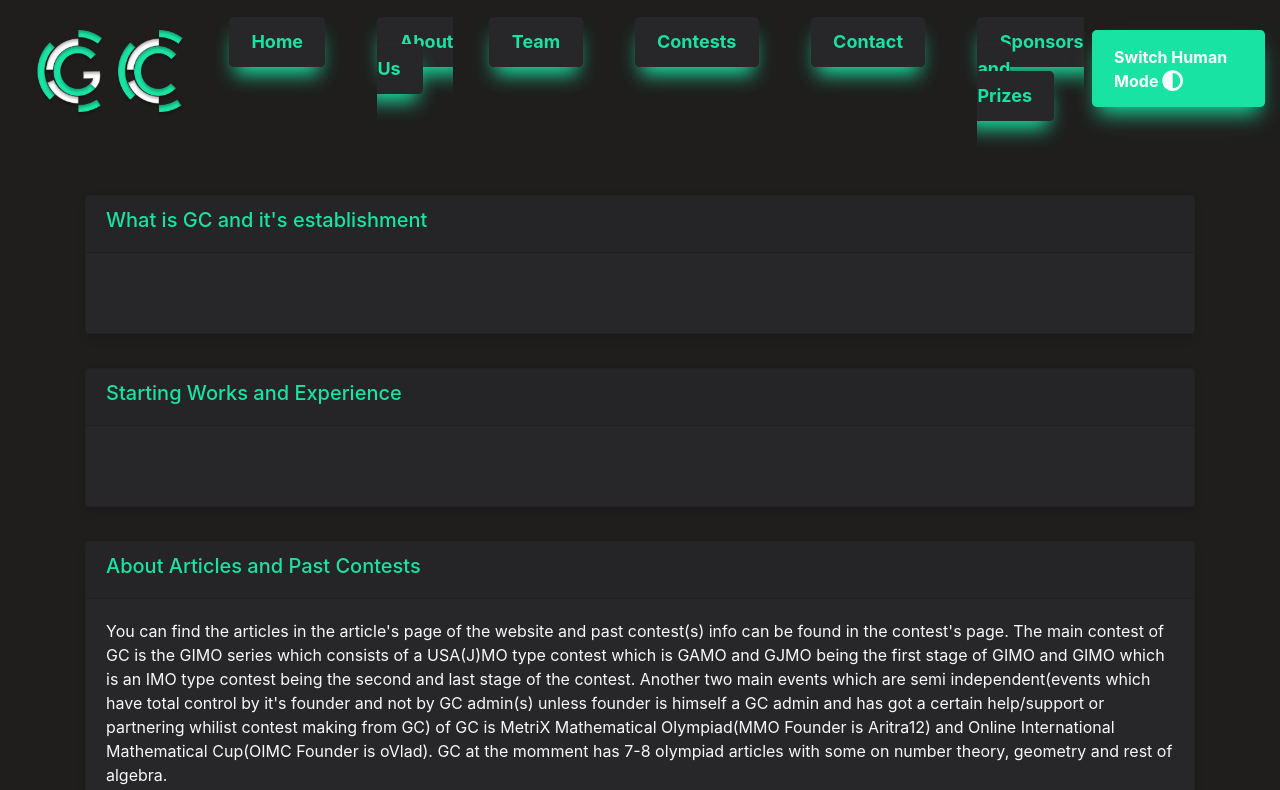
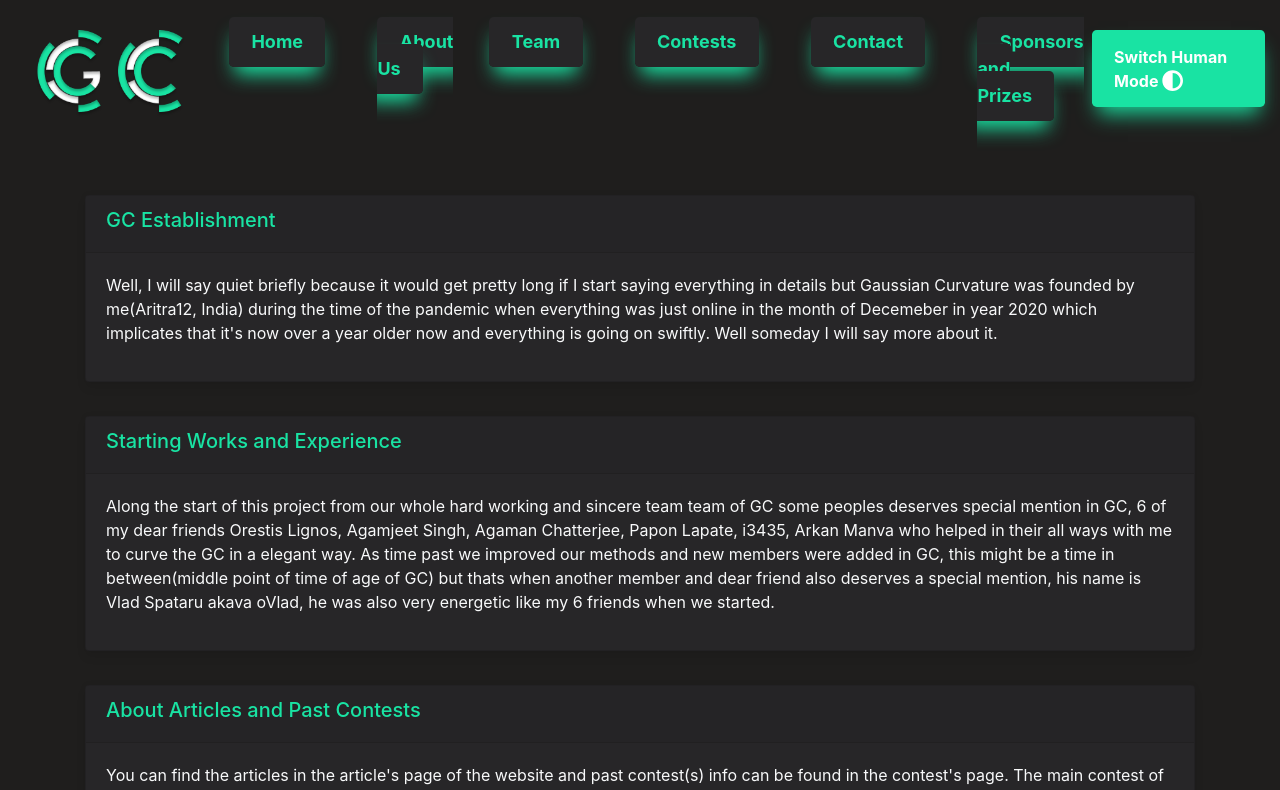
Before and after one commit to gaussiancurvolympiads/gaussiancurv, a React (Create React App) app: page /anonymous in a window 1280 px wide. Shown: the top 790 px of the page. Built offline with nearby package versions, Linux system fonts and the light colour scheme.

Commit message:
Update About.jsx

```diff
--- a/src/components/About.jsx
+++ b/src/components/About.jsx
@@ -102,8 +102,8 @@ const About = ({ darkMode }) => {
             <Col lg={12} align='left'>
                <Card className="skill-nbcard">
 
-                    <Card.Header><div class= "head"><h5>What is GC and it's establishment </h5></div></Card.Header>      <Card.Body>
-                     <Card.Text align="left" class={darkMode? "text-secondary" : "text-light"}>
+                    <Card.Header><div class= "head"><h5>GC Establishment </h5></div></Card.Header>      <Card.Body>
+                     <Card.Text align="left" class={darkMode? "text-secondary" : "text-light"}> Well, I will say quiet briefly because it would get pretty long if I start saying everything in details but Gaussian Curvature was founded by me(Aritra12, India) during the time of the pandemic when everything was just online in the month of Decemeber in year 2020 which implicates that it's now over a year older now and everything is going on swiftly. Well someday I will say more about it.
 <br></br>
 
 
@@ -115,8 +115,9 @@ const About = ({ darkMode }) => {
                <Card className="skill-nbcard">
 
                     <Card.Header><div class= "lead"><h5>Starting Works and Experience</h5></div></Card.Header>      <Card.Body>
-                     <Card.Text align="left" class={darkMode? "text-secondary" : "text-light"}>
-
+                     <Card.Text align="left" class={darkMode? "text-secondary" : "text-light"}> Along the start of this project from our whole hard working and sincere team team of GC some peoples deserves special mention in GC, 6 of my dear friends Orestis Lignos, Agamjeet Singh, Agaman Chatterjee, Papon Lapate, i3435, Arkan Manva  who helped in their all ways with me to curve the GC in a elegant way. As time past we improved our methods and new members were added in GC, this might be a time in between(middle point of  time of age of GC) but thats when
+                     another member and dear friend  also deserves a special mention, his name is Vlad Spataru akava oVlad, he was also very energetic like my  6 friends
+ when we started.
  <br></br>
 
 
```
